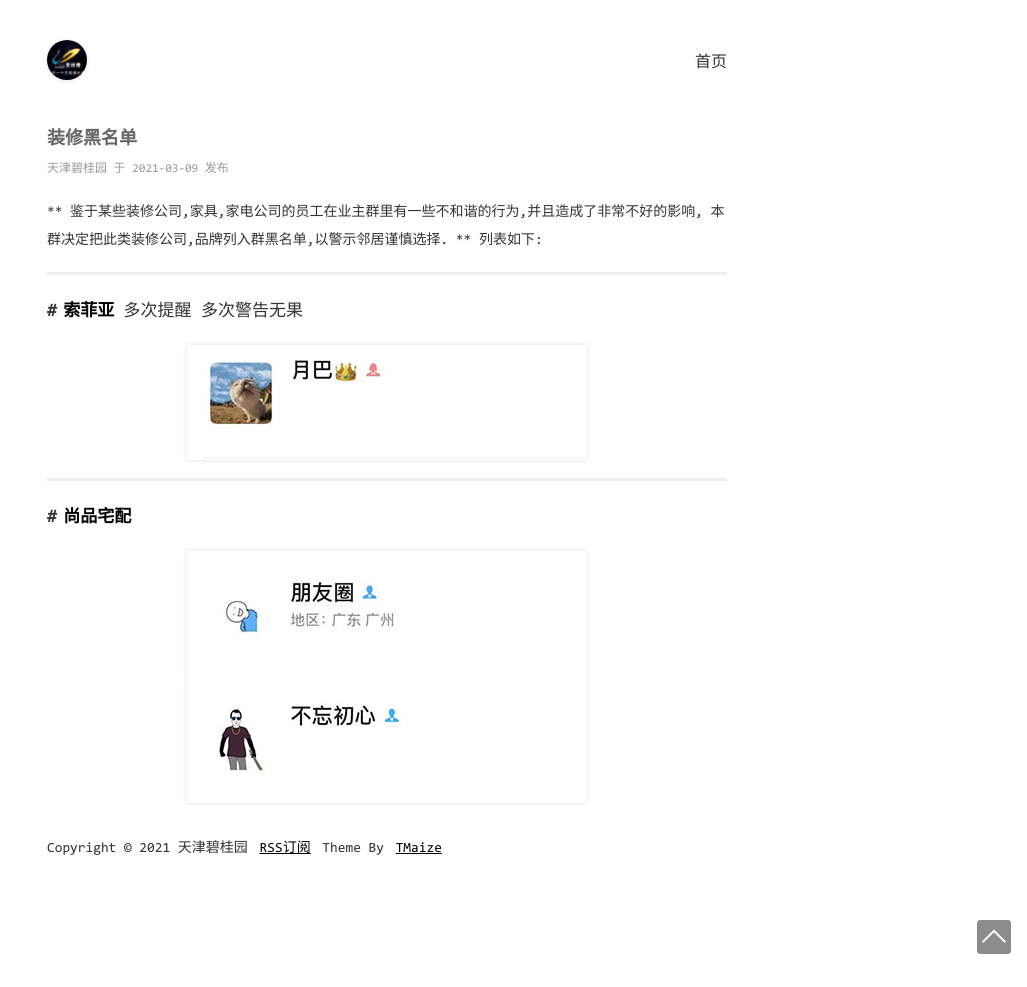
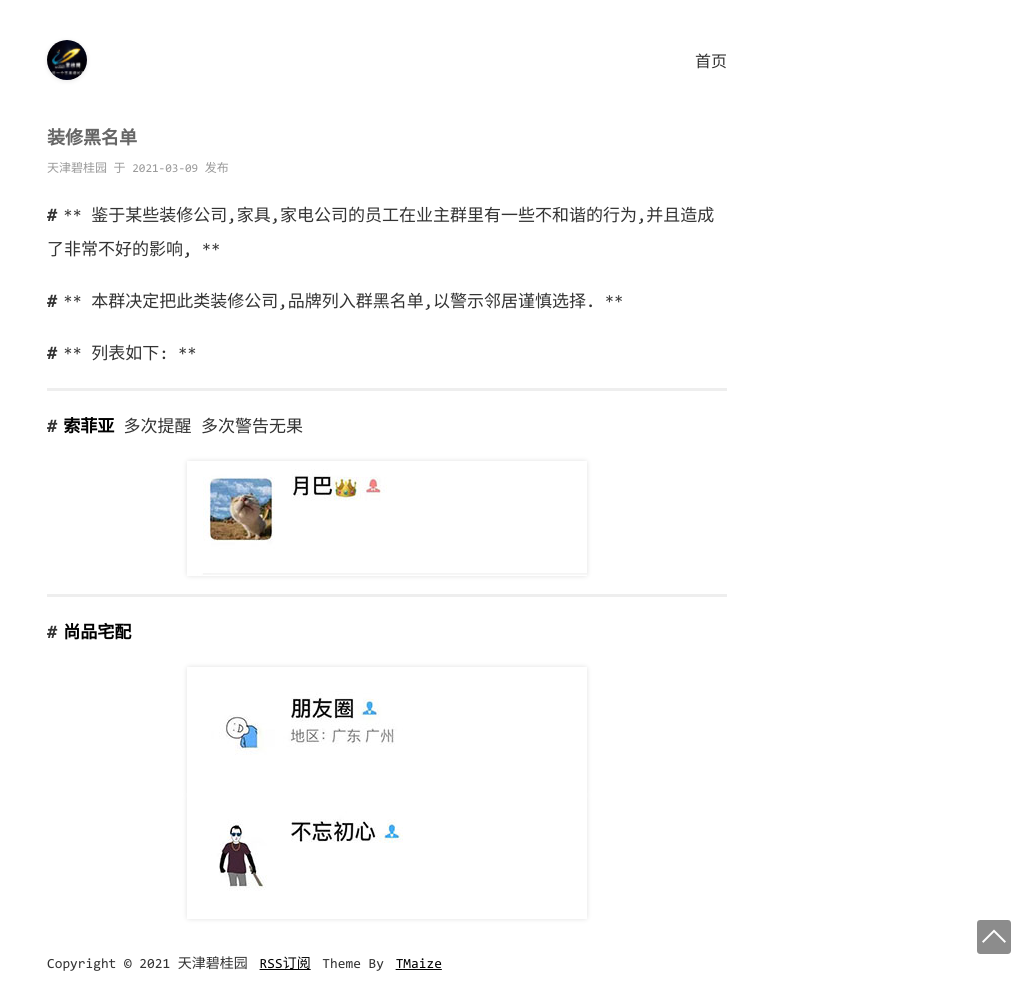
Before and after one commit to tjbiguiyuan/tjbiguiyuan.github.io, a Jekyll site: the page built from _posts/2021-03-09-装修黑名单.md, in a window 1280 px wide. Shown: the whole page, without its empty margins (253-1280 px from the left). Built offline with Jekyll 4.4.1, drawn with Linux system fonts in a browser that asks for light colours; part of the change alters nothing that is shown.

```diff
--- a/_posts/2021-03-09-装修黑名单.md
+++ b/_posts/2021-03-09-装修黑名单.md
@@ -5,10 +5,10 @@ categories: [黑名单]
 ---
 
 
-** 鉴于某些装修公司,家具,家电公司的员工在业主群里有一些不和谐的行为,并且造成了非常不好的影响,
-本群决定把此类装修公司,品牌列入群黑名单,以警示邻居谨慎选择.
-**
-列表如下:
+## ** 鉴于某些装修公司,家具,家电公司的员工在业主群里有一些不和谐的行为,并且造成了非常不好的影响, **
+## ** 本群决定把此类装修公司,品牌列入群黑名单,以警示邻居谨慎选择.  **
+
+## ** 列表如下: **
 
 ***
 
```
